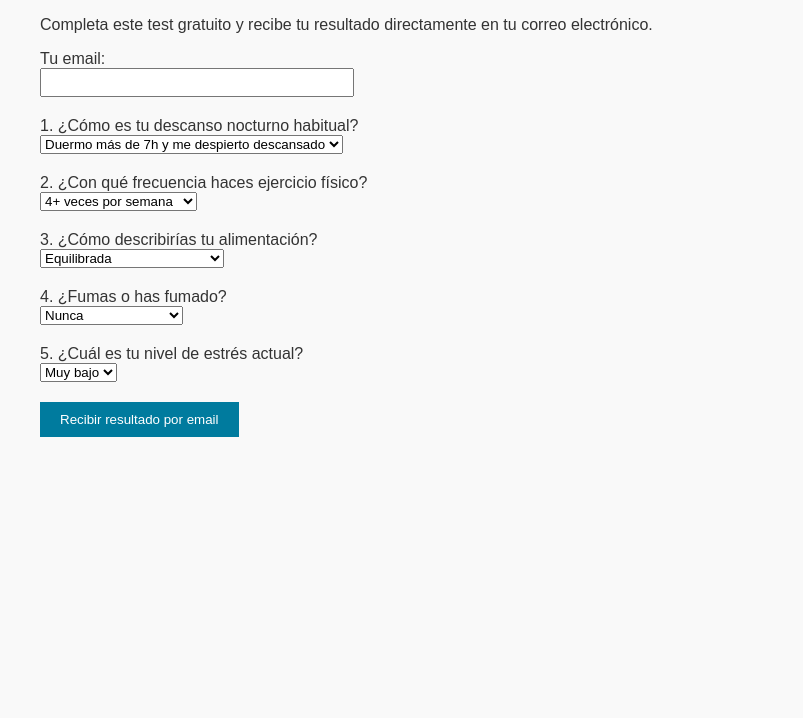
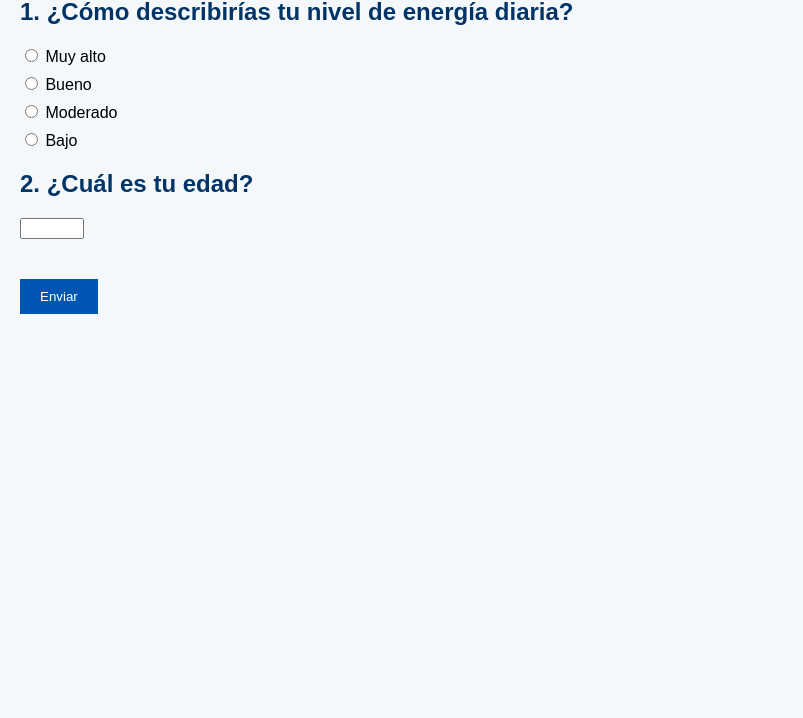
Before and after one commit to nrventurini/vitalscore, a plain HTML site: page index.html in a window 1280 px wide. Shown: the part 82-800 px from the top of the page, without its empty margins (0-803 px from the left). Drawn offline with Linux system fonts and the light colour scheme.

Commit message:
4ta versión

```diff
--- a/index.html
+++ b/index.html
@@ -5,107 +5,50 @@
     <meta charset="UTF-8">
     <title>VitalScore - Test de Edad Biológica</title>
     <style>
-        body { font-family: Arial, sans-serif; margin: 40px; background-color: #f9f9f9; color: #333; }
-        h1 { color: #005170; }
+        body { font-family: Arial, sans-serif; margin: 20px; padding: 0; background-color: #f4f8fb; }
+        h1, h2 { color: #003366; }
         .question { margin-bottom: 20px; }
-        .result { font-size: 1.4em; font-weight: bold; margin-top: 30px; display: none; }
-        button { background-color: #007B9E; color: white; padding: 10px 20px; border: none; cursor: pointer; }
-        button:hover { background-color: #005170; }
+        label { display: block; margin-top: 8px; }
+        button { background-color: #0056b3; color: white; padding: 10px 20px; border: none; cursor: pointer; margin-top: 20px; }
+        .result { margin-top: 30px; padding: 20px; background: #e0f7fa; border: 1px solid #b2ebf2; }
     </style>
 </head>
 <body>
-    <h1>VitalScore: Calcula tu Edad Biológica Estimada</h1>
-    <p>Completa este test gratuito y recibe tu resultado directamente en tu correo electrónico.</p>
-    <form id="vitalscore-form">
+    <h1>VitalScore: Test de Edad Biológica</h1>
+    <form id="vitalForm">
         <div class="question">
-            <label>Tu email:</label><br>
-            <input type="email" id="userEmail" required style="width: 300px; padding: 5px;">
+            <h2>1. ¿Cómo describirías tu nivel de energía diaria?</h2>
+            <label><input type="radio" name="energia" value="10"> Muy alto</label>
+            <label><input type="radio" name="energia" value="7"> Bueno</label>
+            <label><input type="radio" name="energia" value="4"> Moderado</label>
+            <label><input type="radio" name="energia" value="1"> Bajo</label>
         </div>
+
         <div class="question">
-            <label>1. ¿Cómo es tu descanso nocturno habitual?</label><br>
-            <select name="q1">
-                <option value="5">Duermo más de 7h y me despierto descansado</option>
-                <option value="4">Duermo entre 6–7h, descanso aceptable</option>
-                <option value="3">Me cuesta conciliar el sueño</option>
-                <option value="2">Duermo menos de 6h</option>
-                <option value="1">Tengo insomnio frecuente</option>
-            </select>
+            <h2>2. ¿Cuál es tu edad?</h2>
+            <input type="number" name="edad" min="0" max="120">
         </div>
-        <div class="question">
-            <label>2. ¿Con qué frecuencia haces ejercicio físico?</label><br>
-            <select name="q2">
-                <option value="5">4+ veces por semana</option>
-                <option value="4">2–3 veces por semana</option>
-                <option value="3">1 vez a la semana</option>
-                <option value="2">Ocasional</option>
-                <option value="1">Sedentario</option>
-            </select>
-        </div>
-        <div class="question">
-            <label>3. ¿Cómo describirías tu alimentación?</label><br>
-            <select name="q3">
-                <option value="5">Equilibrada</option>
-                <option value="4">Intento comer bien</option>
-                <option value="3">Comida rápida frecuente</option>
-                <option value="2">Poca conciencia nutricional</option>
-                <option value="1">Ningún control</option>
-            </select>
-        </div>
-        <div class="question">
-            <label>4. ¿Fumas o has fumado?</label><br>
-            <select name="q4">
-                <option value="5">Nunca</option>
-                <option value="4">Exfumador +5 años</option>
-                <option value="3">Ocasional</option>
-                <option value="2">Menos de 10 cig/día</option>
-                <option value="1">Mucho a diario</option>
-            </select>
-        </div>
-        <div class="question">
-            <label>5. ¿Cuál es tu nivel de estrés actual?</label><br>
-            <select name="q5">
-                <option value="5">Muy bajo</option>
-                <option value="4">Bajo</option>
-                <option value="3">Medio</option>
-                <option value="2">Alto</option>
-                <option value="1">Muy alto</option>
-            </select>
-        </div>
-        <button type="button" onclick="calculateAndShow()">Recibir resultado por email</button>
+
+        <button type="button" onclick="calcularResultado()">Enviar</button>
     </form>
-    <div class="result" id="result"></div>
+
+    <div class="result" id="resultado" style="display:none;">
+        <h2>Tu Resultado VitalScore:</h2>
+        <p id="vitalScore"></p>
+        <p id="edadBiologica"></p>
+    </div>
 
     <script>
-        function calculateAndShow() {
-            const email = document.getElementById("userEmail").value;
-            if (!email) {
-                alert("Por favor, introduce tu email para recibir el resultado.");
-                return;
-            }
+        function calcularResultado() {
+            let energia = parseInt(document.querySelector('input[name="energia"]:checked')?.value || 0);
+            let edad = parseInt(document.querySelector('input[name="edad"]').value || 0);
+            let score = energia * 10;
 
-            const form = document.getElementById("vitalscore-form");
-            let score = 0;
-            for (let i = 1; i <= 5; i++) {
-                const question = form.querySelector(`[name="q${i}"]`);
-                score += parseInt(question.value);
-            }
+            let edadBio = edad - (score / 20);
 
-            let message = "";
-            if (score >= 23) {
-                message = "Excelente. Tu edad biológica estimada es más joven que tu edad cronológica.";
-            } else if (score >= 18) {
-                message = "Tu edad biológica está cerca de la cronológica. Puedes mejorar aún más.";
-            } else if (score >= 13) {
-                message = "Tu cuerpo muestra señales de envejecimiento acelerado.";
-            } else {
-                message = "Atención: podrías estar envejeciendo biológicamente de forma prematura.";
-            }
-
-            document.getElementById("result").style.display = "block";
-            document.getElementById("result").innerText = `Gracias por realizar el test. Tu VitalScore es: ${score}/25
-${message}
-
-(Nota: el resultado aún no se envía automáticamente. Esto se implementa con un sistema de email marketing externo como Mailchimp, Brevo, etc.)`;
+            document.getElementById("vitalScore").innerText = "Tu VitalScore es: " + score;
+            document.getElementById("edadBiologica").innerText = "Tu Edad Biológica estimada es: " + Math.round(edadBio) + " años";
+            document.getElementById("resultado").style.display = "block";
         }
     </script>
 </body>
```
